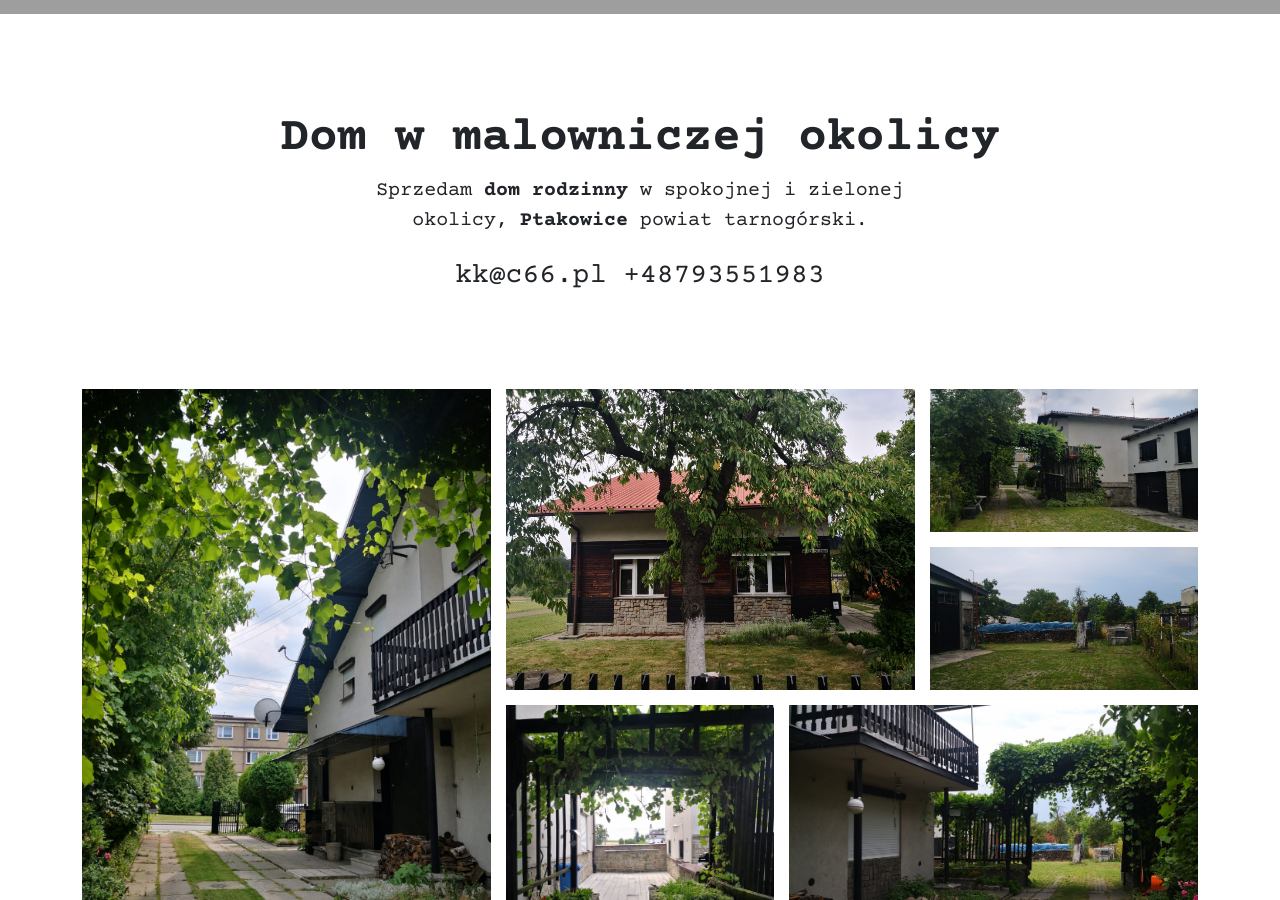
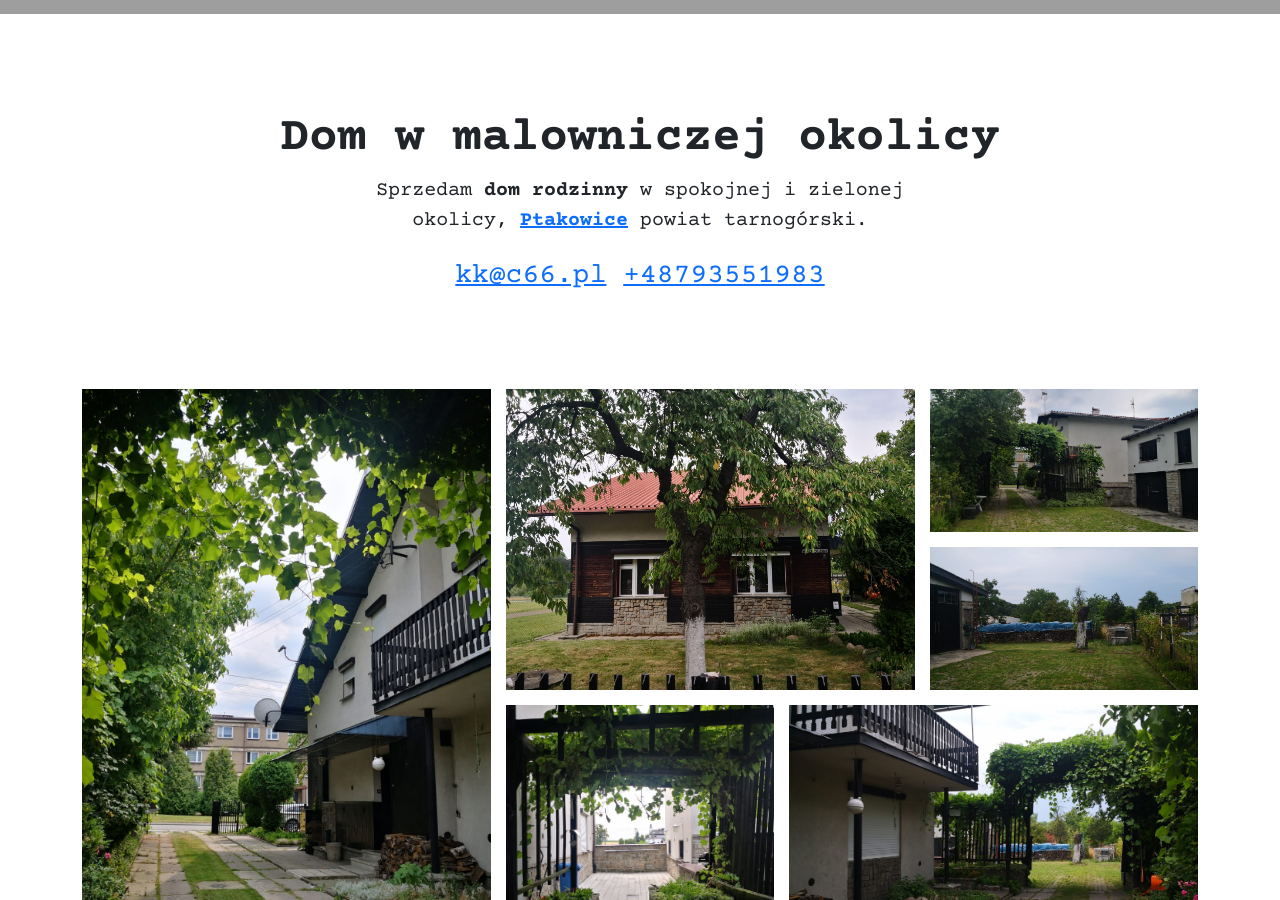
Before and after one commit to elrot/ptak49, a Jekyll site: the page built from index.md, in a window 1280 px wide and 900 px high, scrolled down 410 px. Built offline with Jekyll 4.4.1, drawn with Linux system fonts in a browser that asks for light colours; some of the changed text lies outside the part shown; grey boxes are pictures that could not be loaded.

Commit message:
clickable contact

```diff
--- a/_includes/footer.html
+++ b/_includes/footer.html
@@ -1,6 +1,6 @@
 <div class="container">
     <footer class="d-flex flex-wrap justify-content-between align-items-center py-3 my-4 border-top">
-      <p class="col-md-4 mb-0 text-muted">Kontakt: kk@c66.pl +48793551983</p>
+      <p class="col-md-4 mb-0 text-muted">Kontakt: <a href="mailto:kk@c66.pl">kk@c66.pl</a> <a href="tel:+48793551983">+48793551983</a></p>
     </footer>
   </div>
 
--- a/_layouts/default.html
+++ b/_layouts/default.html
@@ -8,9 +8,10 @@
       <div class="px-4 my-5 text-center">
         <h1 class="display-5 fw-bold">Dom w malowniczej okolicy</h1>
         <div class="col-lg-6 mx-auto">
-          <p class="lead mb-4">Sprzedam <strong>dom rodzinny</strong> w spokojnej i zielonej okolicy, <strong>Ptakowice</strong> powiat tarnogórski.</p>
+          <p class="lead mb-4">Sprzedam <strong>dom rodzinny</strong> w spokojnej i zielonej okolicy,
+          <a href="https://www.google.com/maps/place/42-674+Ptakowice/@50.41741,18.7650394,4233m/data=!3m2!1e3!4b1!4m6!3m5!1s0x47112939bc0a5bcb:0x4e58a59b502101c1!8m2!3d50.4169179!4d18.7892585!16s%2Fm%2F05f8y3v" target="_blank"><strong>Ptakowice</strong></a> powiat tarnogórski.</p>
         </div>
-        <h3>kk@c66.pl +48793551983</h3>
+        <h3><a href="mailto:kk@c66.pl">kk@c66.pl</a> <a href="tel:+48793551983">+48793551983</a></h3>
       </div>
     </section>
 
```
